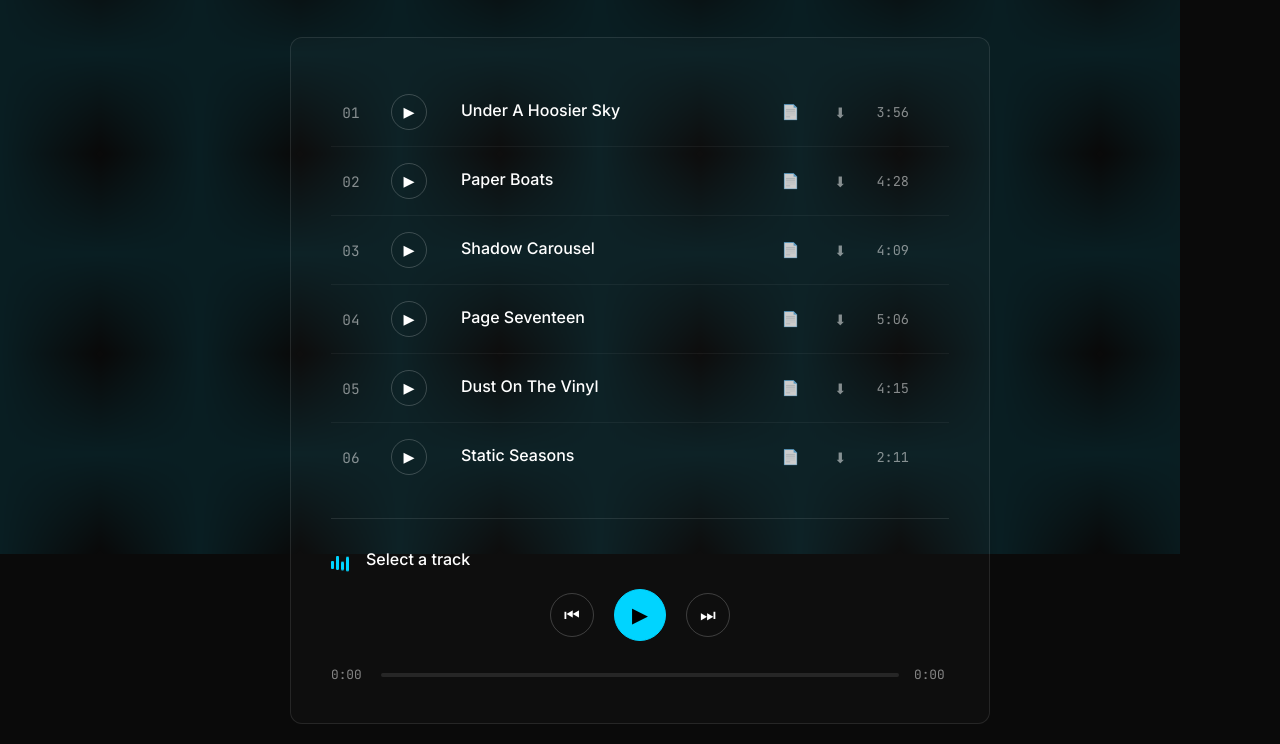
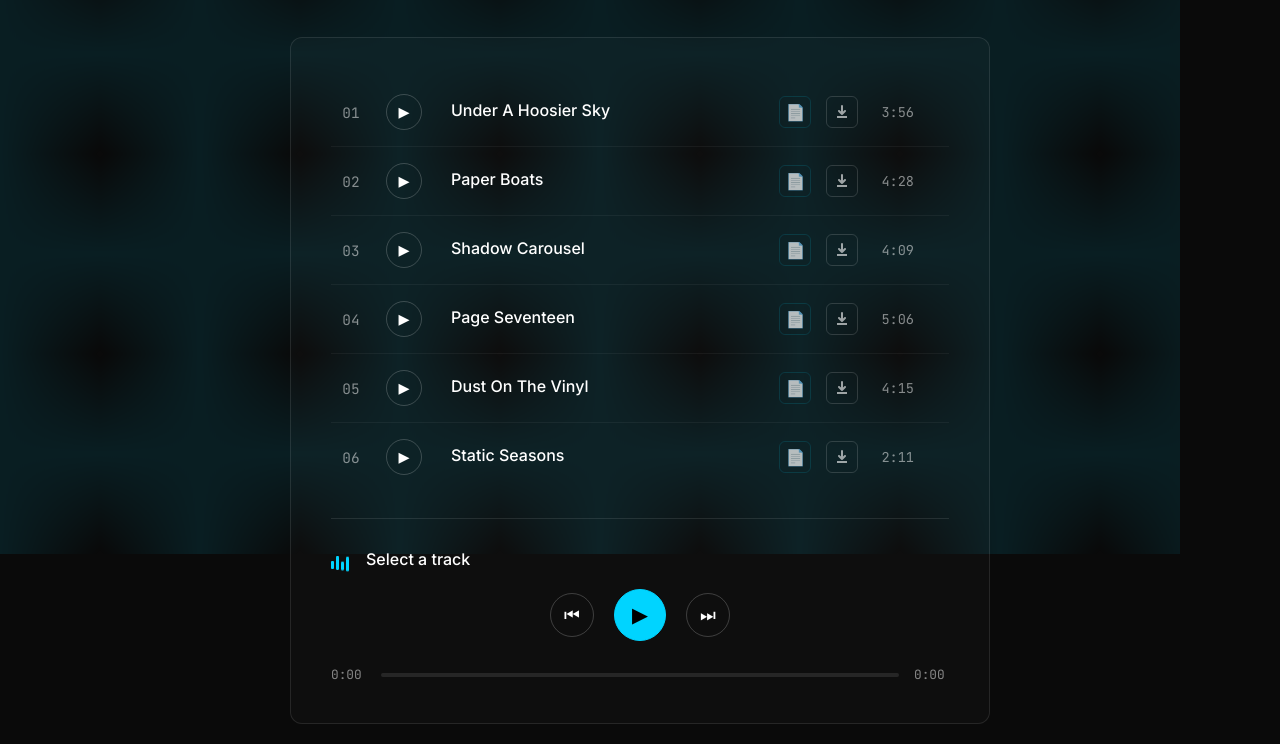
Before and after one commit to jkneal/songs, a plain HTML site: page index.html in a window 1280 px wide. Shown: the part 146-890 px from the top of the page. Drawn offline with Linux system fonts and the light colour scheme.

Commit message:
Update icons

```diff
--- a/index.css
+++ b/index.css
@@ -127,8 +127,8 @@ body {
 
 .track {
     display: grid;
-    grid-template-columns: 40px 50px 1fr 30px 30px auto auto;
-    gap: 20px;
+    grid-template-columns: 40px 50px 1fr auto auto auto auto;
+    gap: 15px;
     align-items: center;
     padding: 16px 0;
     border-bottom: 1px solid rgba(255, 255, 255, 0.05);
@@ -332,52 +332,68 @@ body {
 }
 
 .lyrics-button {
-    width: 28px;
-    height: 28px;
-    border-radius: 4px;
+    width: 32px;
+    height: 32px;
+    border-radius: 6px;
     background: transparent;
-    border: 1px solid transparent;
+    border: 1px solid rgba(0, 212, 255, 0.2);
     color: #00d4ff;
-    font-size: 0.9rem;
+    font-size: 1rem;
     cursor: pointer;
     display: flex;
     align-items: center;
     justify-content: center;
     transition: all 0.2s ease;
-    filter: brightness(0.8);
+    opacity: 0.7;
 }
 
 .lyrics-button:hover {
     border-color: #00d4ff;
     background: rgba(0, 212, 255, 0.1);
-    color: #00d4ff;
-    filter: brightness(1);
+    opacity: 1;
+    transform: translateY(-1px);
 }
 
 .lyrics-spacer {
-    width: 28px;
+    width: 32px;
 }
 
 .download-button {
-    width: 28px;
-    height: 28px;
-    border-radius: 4px;
+    width: 32px;
+    height: 32px;
+    border-radius: 6px;
     background: transparent;
-    border: 1px solid transparent;
-    color: rgba(255, 255, 255, 0.5);
-    font-size: 0.9rem;
+    border: 1px solid rgba(255, 255, 255, 0.15);
+    color: rgba(255, 255, 255, 0.6);
     cursor: pointer;
     display: flex;
     align-items: center;
     justify-content: center;
     transition: all 0.2s ease;
     text-decoration: none;
+    margin-right: 8px;
+}
+
+.download-button svg {
+    width: 16px;
+    height: 16px;
+    stroke: currentColor;
+    stroke-width: 2;
+    stroke-linecap: round;
+    stroke-linejoin: round;
+    fill: none;
+}
+
+.download-button svg path:last-child {
+    fill: currentColor;
+    stroke: none;
 }
 
 .download-button:hover {
     border-color: rgba(255, 255, 255, 0.3);
-    background: rgba(255, 255, 255, 0.05);
-    color: rgba(255, 255, 255, 0.8);
+    background: rgba(255, 255, 255, 0.08);
+    color: rgba(255, 255, 255, 0.9);
+    transform: translateY(-1px);
 }
 
 .lyrics-panel {
@@ -508,8 +524,8 @@ body {
     }
 
     .track {
-        grid-template-columns: 50px 1fr 30px 30px auto;
-        gap: 15px;
+        grid-template-columns: 50px 1fr auto auto auto;
+        gap: 12px;
     }
 
     .track-number {
--- a/index.js
+++ b/index.js
@@ -23,7 +23,12 @@ function createTrackElement(track, index) {
             <div class="track-title">${track.title}</div>
         </div>
         ${track.lyrics ? `<button class="lyrics-button" data-track-index="${index}" title="View lyrics">📄</button>` : '<span class="lyrics-spacer"></span>'}
-        <a href="${track.file}" download="${track.title}.mp3" class="download-button" title="Download track" onclick="event.stopPropagation()">⬇</a>
+        <a href="${track.file}" download="${track.title}.mp3" class="download-button" title="Download track" onclick="event.stopPropagation()">
+            <svg width="16" height="16" viewBox="0 0 16 16" fill="currentColor">
+                <path d="M8 2v8m0 0l3-3m-3 3L5 7"/>
+                <path d="M3 12h10v2H3z"/>
+            </svg>
+        </a>
         <span class="track-duration">${track.duration}</span>
         <div class="wave-indicator">
             <div class="wave-bar"></div>
```
